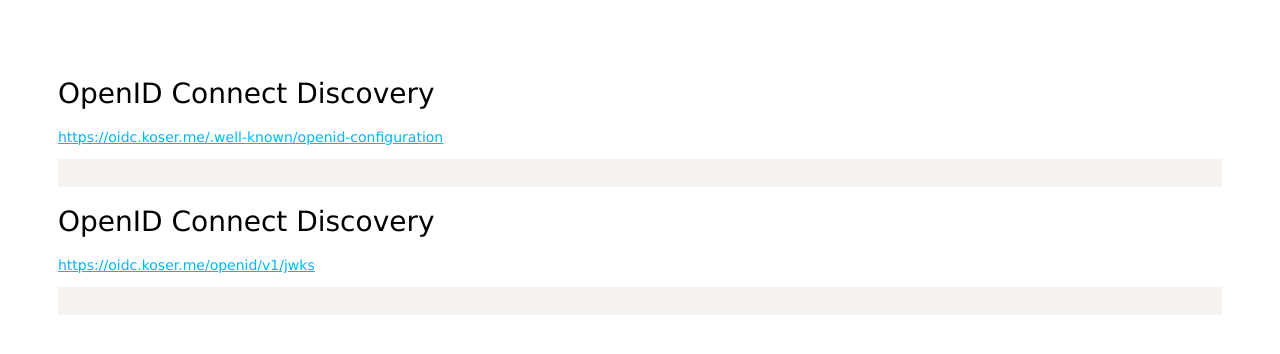
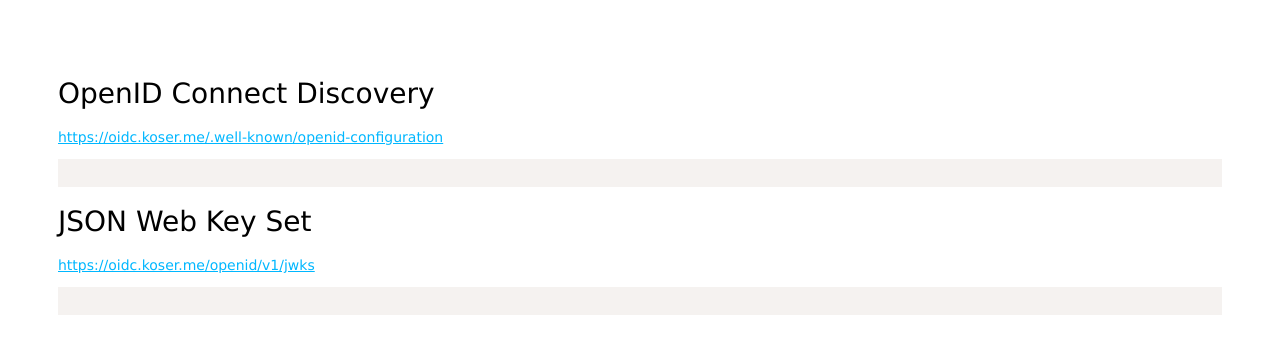
Before and after one commit to holgerkoser/holgerkoser, a plain HTML site: page index.html in a window 1280 px wide. Drawn offline with nearby package versions, Linux system fonts and the light colour scheme; no server answers.

Commit message:
Update index.html

```diff
--- a/index.html
+++ b/index.html
@@ -8,7 +8,7 @@
 	<h1>OpenID Connect Discovery</h1>
 	<p><a href="/.well-known/openid-configuration">https://oidc.koser.me/.well-known/openid-configuration</a></p>
 	<pre><code id="openid-configuration" class="language-json"></code></pre>
-	<h1>OpenID Connect Discovery</h1>
+	<h1>JSON Web Key Set</h1>
 	<p><a href="/openid/v1/jwks">https://oidc.koser.me/openid/v1/jwks</a></p>
 	<pre><code id="jwks" class="language-json"></code></pre>
 	<script>
```
